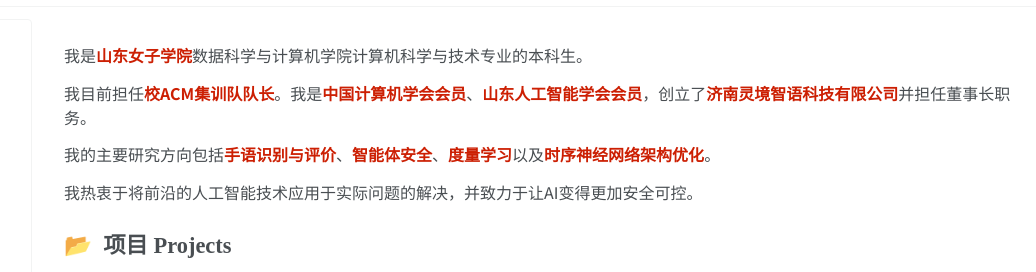
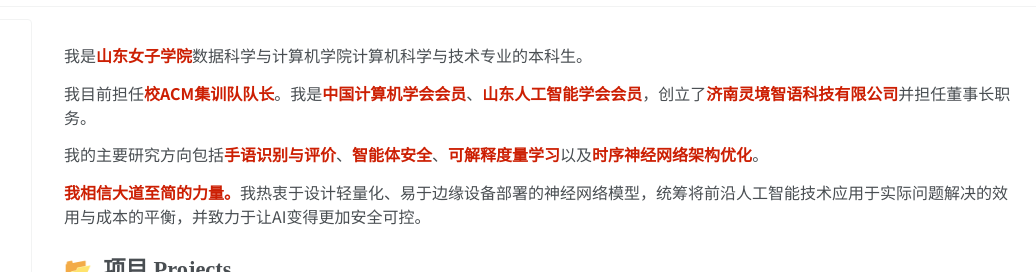
Before and after one commit to bertwaver/bertwaver.github.io, a plain HTML site: page index.html in a window 1280 px wide. Shown: the part 53-325 px from the top of the page, 244-1280 px from the left. Drawn offline with Linux system fonts and the light colour scheme; grey boxes are pictures that could not be loaded; some icons are missing.

Commit message:
Add files via upload

```diff
--- a/index.html
+++ b/index.html
@@ -807,8 +807,8 @@
                         <p>我是<strong>山东女子学院</strong>数据科学与计算机学院计算机科学与技术专业的本科生。</p>
                             <p>我目前担任<strong>校ACM集训队队长</strong>。我是<strong>中国计算机学会会员</strong>、<strong>山东人工智能学会会员</strong>，创立了<strong>济南灵境智语科技有限公司</strong>并担任董事长职务。</p>
 
-                        <p>我的主要研究方向包括<strong>手语识别与评价</strong>、<strong>智能体安全</strong>、<strong>度量学习</strong>以及<strong>时序神经网络架构优化</strong>。</p>
-                        <p>我热衷于将前沿的人工智能技术应用于实际问题的解决，并致力于让AI变得更加安全可控。</p>
+                        <p>我的主要研究方向包括<strong>手语识别与评价</strong>、<strong>智能体安全</strong>、<strong>可解释度量学习</strong>以及<strong>时序神经网络架构优化</strong>。</p>
+                        <p><strong>我相信大道至简的力量。</strong>我热衷于设计轻量化、易于边缘设备部署的神经网络模型，统筹将前沿人工智能技术应用于实际问题解决的效用与成本的平衡，并致力于让AI变得更加安全可控。</p>
                     </div>
 
                     <!-- Projects Section -->
```
